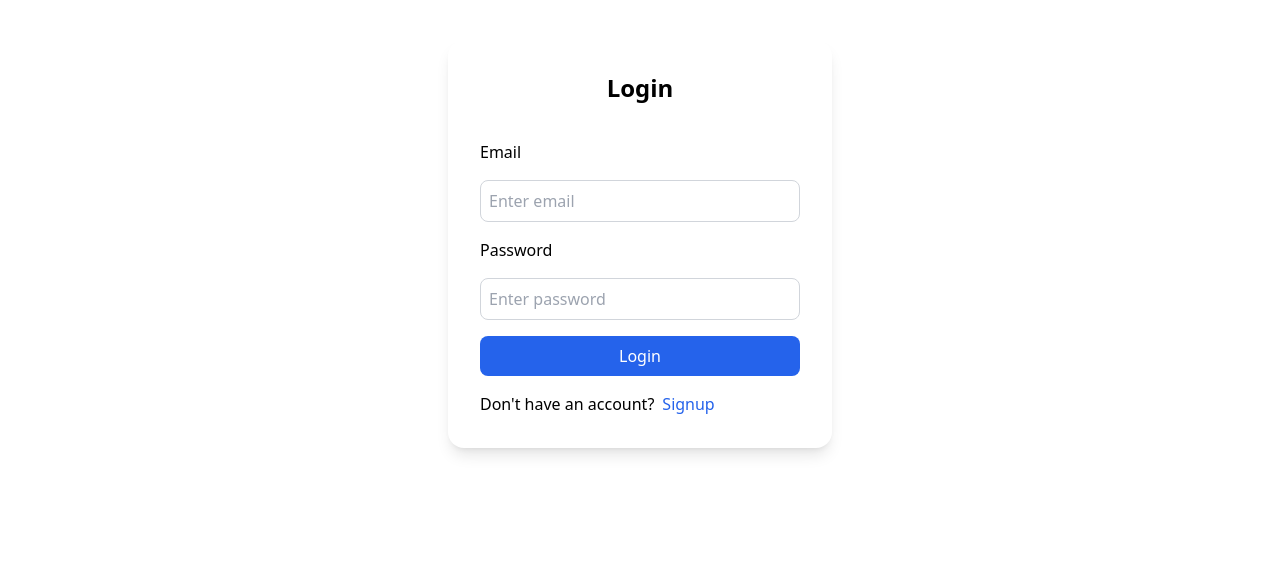
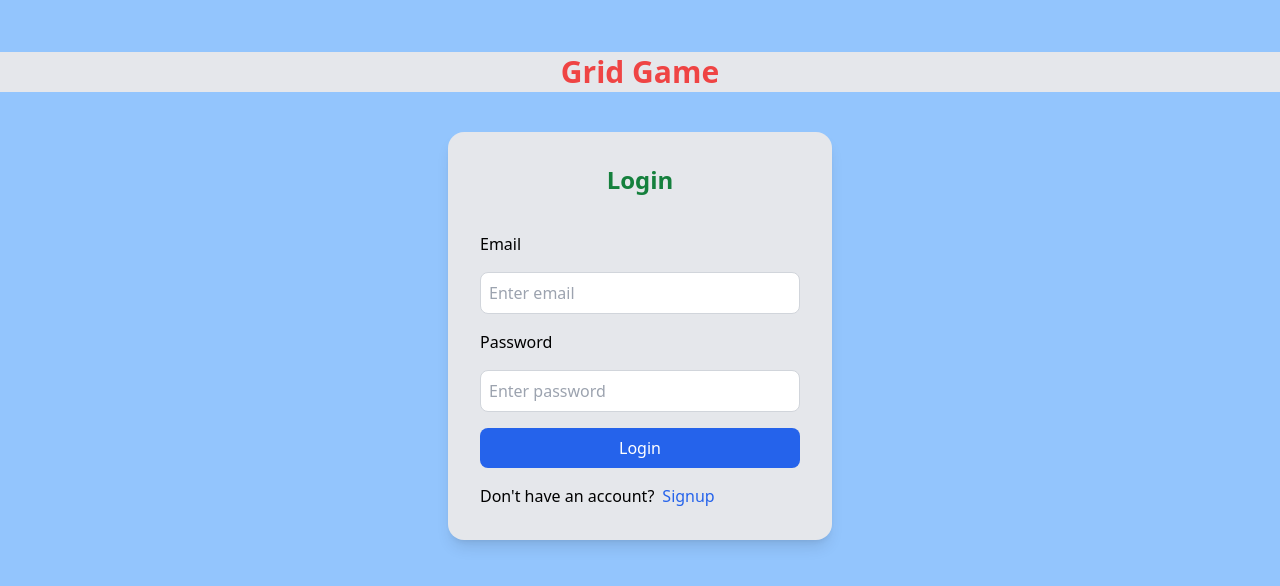
Before and after one commit to noelking24/Grid-Game, a React (Vite) app in the folder frontend/: page /login in a window 1280 px wide. Shown: the top 586 px of the page. Built offline with nearby package versions, Linux system fonts and the light colour scheme; no server answers.

Commit message:
Modify tailwind

```diff
--- a/frontend/src/pages/Dashboard.jsx
+++ b/frontend/src/pages/Dashboard.jsx
@@ -28,7 +28,7 @@ export default function Dashboard(){
 
   return (
     <div>
-      <h2 className='text-center items-center mt-9 text-3xl font-extrabold'>Dashboard</h2>
+      <h2 className='text-green-700 text-center items-center mt-9 text-3xl font-extrabold'>Grid Game Dashboard</h2>
       {/* <p
       className='absolute top-0 right-0 m-10 text-2xl font-bold '
       >Welcome {user?.name?.charAt(0).toUpperCase() + user?.name?.slice(1)} </p> */}
--- a/frontend/src/pages/Login.jsx
+++ b/frontend/src/pages/Login.jsx
@@ -24,12 +24,15 @@ export default function Login(){
     }
   }
   return (
-    <div className='flex justify-center m-3 mt-10 '>
+    <>
+    <div className=' bg-blue-300 min-h-screen py-3 '>
+        <h1 className='text-center mt-10 text-3xl font-bold text-red-500 border-2 bg-gray-200  '>Grid Game</h1>
+        <div className='flex justify-center m-3 mt-10  '>
           <form
           onSubmit={submit}
-      className='bg-white p-8 rounded-2xl shadow-lg flex flex-col gap-4 w-full max-w-sm'
+          className='bg-gray-200 p-8 rounded-2xl shadow-lg mb-20 flex flex-col gap-4 w-full max-w-sm'
           >
-        <h2 className='text-2xl text-center font-bold mb-5'>Login</h2>
+            <h2 className='text-2xl text-green-700 text-center font-bold mb-5'>Login</h2>
             <label >Email</label>
             <input
             placeholder="Enter email"
@@ -55,5 +58,7 @@ export default function Login(){
           </form>
           <ToastContainer />
         </div>
+      </div>
+    </>
   );
 }
```
Lines whose indentation alone changed are shown as unchanged.
